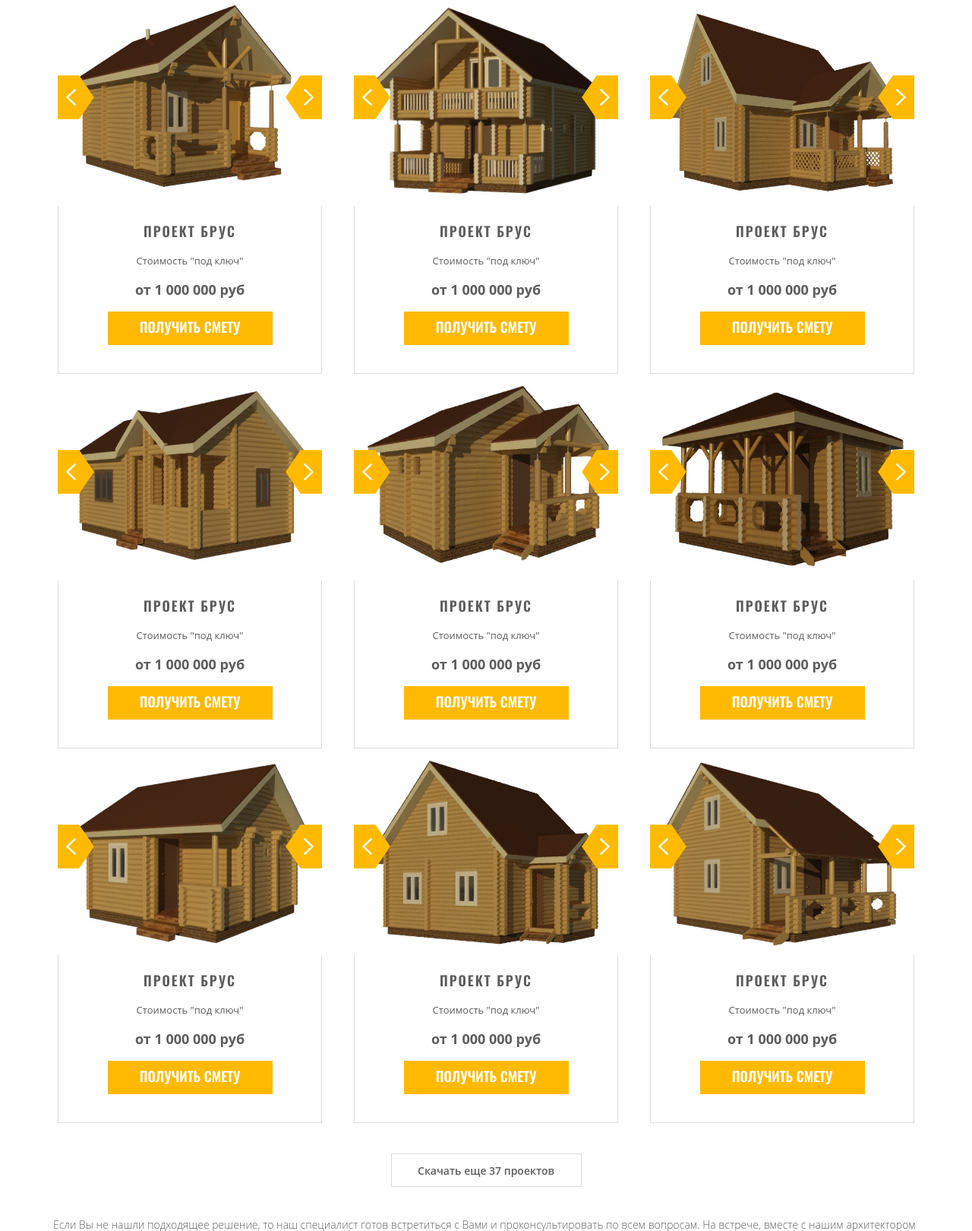
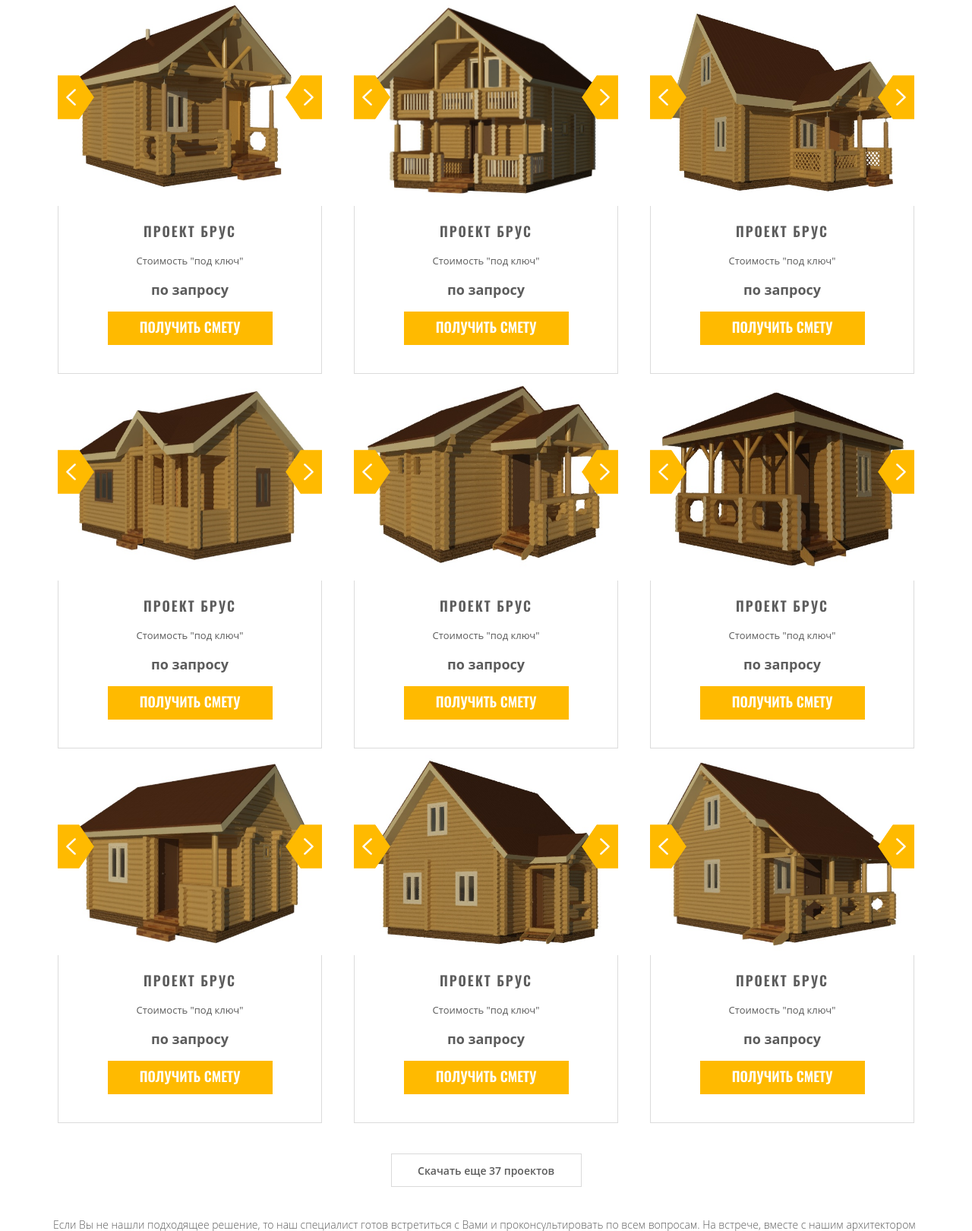
Before and after one commit to kacevnik/prof-brus.rf, a PHP site: page /bani.php in a window 1280 px wide. Shown: the part 1066-2686 px from the top of the page at 76% size. Run offline with PHP 8.4, Linux system fonts and the light colour scheme; some libraries are stand-ins or nearby versions.

Commit message:
Изм. цен на двух старничках

```diff
--- a/bani.php
+++ b/bani.php
@@ -154,7 +154,7 @@
 				<div class="dd-info-box">
 					<span class="dd-sp_1">Проект брус</span>
 					<span class="dd-sp_2">Стоимость "под ключ"</span>
-					<span class="dd-sp_3">от 1 000 000 руб</span>
+					<span class="dd-sp_3">по запросу</span>
 					<a href="#log-in3" name="modal">Получить смету</a>
 				</div>
 
@@ -190,7 +190,7 @@
 				<div class="dd-info-box">
 					<span class="dd-sp_1">Проект брус</span>
 					<span class="dd-sp_2">Стоимость "под ключ"</span>
-					<span class="dd-sp_3">от 1 000 000 руб</span>
+					<span class="dd-sp_3">по запросу</span>
 					<a href="#log-in3" name="modal">Получить смету</a>
 				</div>
 			</div>
@@ -225,7 +225,7 @@
 				<div class="dd-info-box">
 					<span class="dd-sp_1">Проект брус</span>
 					<span class="dd-sp_2">Стоимость "под ключ"</span>
-					<span class="dd-sp_3">от 1 000 000 руб</span>
+					<span class="dd-sp_3">по запросу</span>
 					<a href="#log-in3" name="modal">Получить смету</a>
 				</div>
 			</div>
@@ -263,7 +263,7 @@
 				<div class="dd-info-box">
 					<span class="dd-sp_1">Проект брус</span>
 					<span class="dd-sp_2">Стоимость "под ключ"</span>
-					<span class="dd-sp_3">от 1 000 000 руб</span>
+					<span class="dd-sp_3">по запросу</span>
 					<a href="#log-in3" name="modal">Получить смету</a>
 				</div>
 
@@ -299,7 +299,7 @@
 				<div class="dd-info-box">
 					<span class="dd-sp_1">Проект брус</span>
 					<span class="dd-sp_2">Стоимость "под ключ"</span>
-					<span class="dd-sp_3">от 1 000 000 руб</span>
+					<span class="dd-sp_3">по запросу</span>
 					<a href="#log-in3" name="modal">Получить смету</a>
 				</div>
 			</div>
@@ -334,7 +334,7 @@
 				<div class="dd-info-box">
 					<span class="dd-sp_1">Проект брус</span>
 					<span class="dd-sp_2">Стоимость "под ключ"</span>
-					<span class="dd-sp_3">от 1 000 000 руб</span>
+					<span class="dd-sp_3">по запросу</span>
 					<a href="#log-in3" name="modal">Получить смету</a>
 				</div>
 			</div>
@@ -380,7 +380,7 @@
 				<div class="dd-info-box">
 					<span class="dd-sp_1">Проект брус</span>
 					<span class="dd-sp_2">Стоимость "под ключ"</span>
-					<span class="dd-sp_3">от 1 000 000 руб</span>
+					<span class="dd-sp_3">по запросу</span>
 					<a href="#log-in3" name="modal">Получить смету</a>
 				</div>
 
@@ -416,7 +416,7 @@
 				<div class="dd-info-box">
 					<span class="dd-sp_1">Проект брус</span>
 					<span class="dd-sp_2">Стоимость "под ключ"</span>
-					<span class="dd-sp_3">от 1 000 000 руб</span>
+					<span class="dd-sp_3">по запросу</span>
 					<a href="#log-in3" name="modal">Получить смету</a>
 				</div>
 			</div>
@@ -451,7 +451,7 @@
 				<div class="dd-info-box">
 					<span class="dd-sp_1">Проект брус</span>
 					<span class="dd-sp_2">Стоимость "под ключ"</span>
-					<span class="dd-sp_3">от 1 000 000 руб</span>
+					<span class="dd-sp_3">по запросу</span>
 					<a href="#log-in3" name="modal">Получить смету</a>
 				</div>
 			</div>
```
Also changed, not shown: doma.php (+9 -9 lines).
